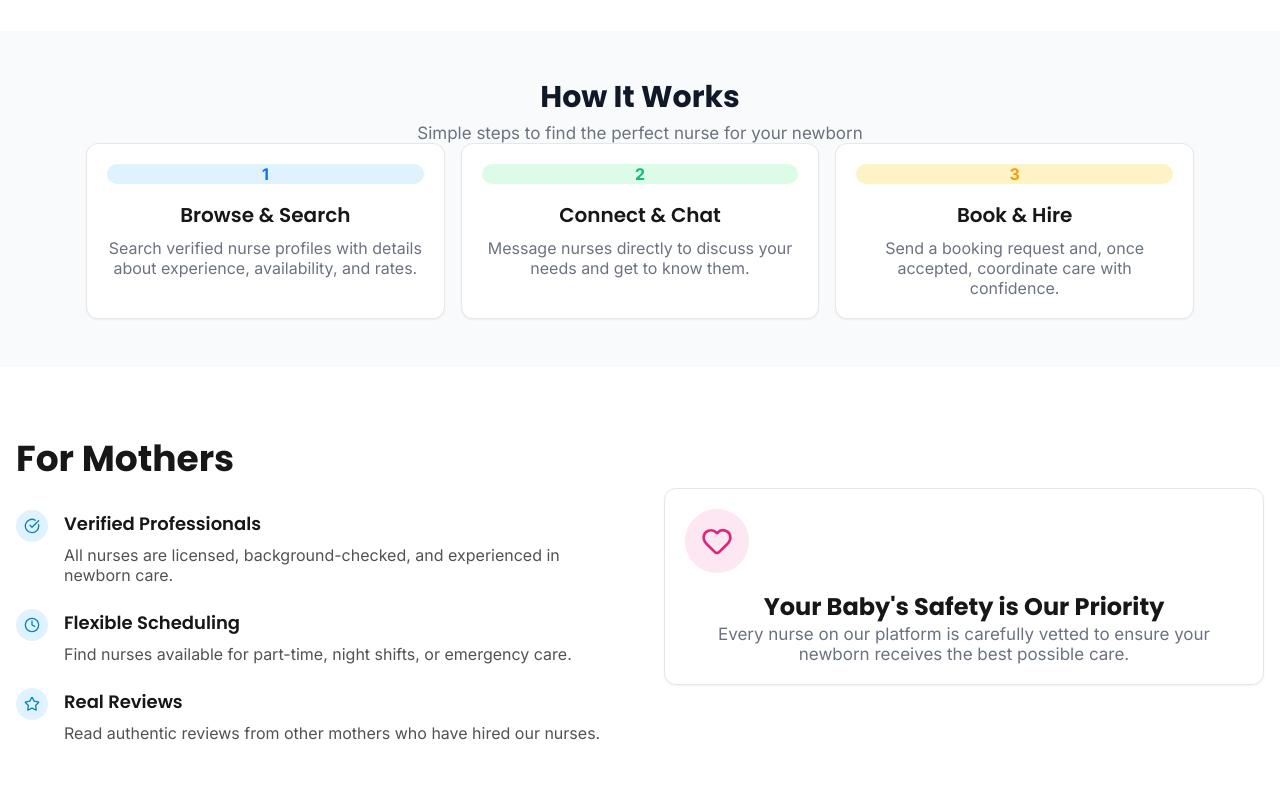
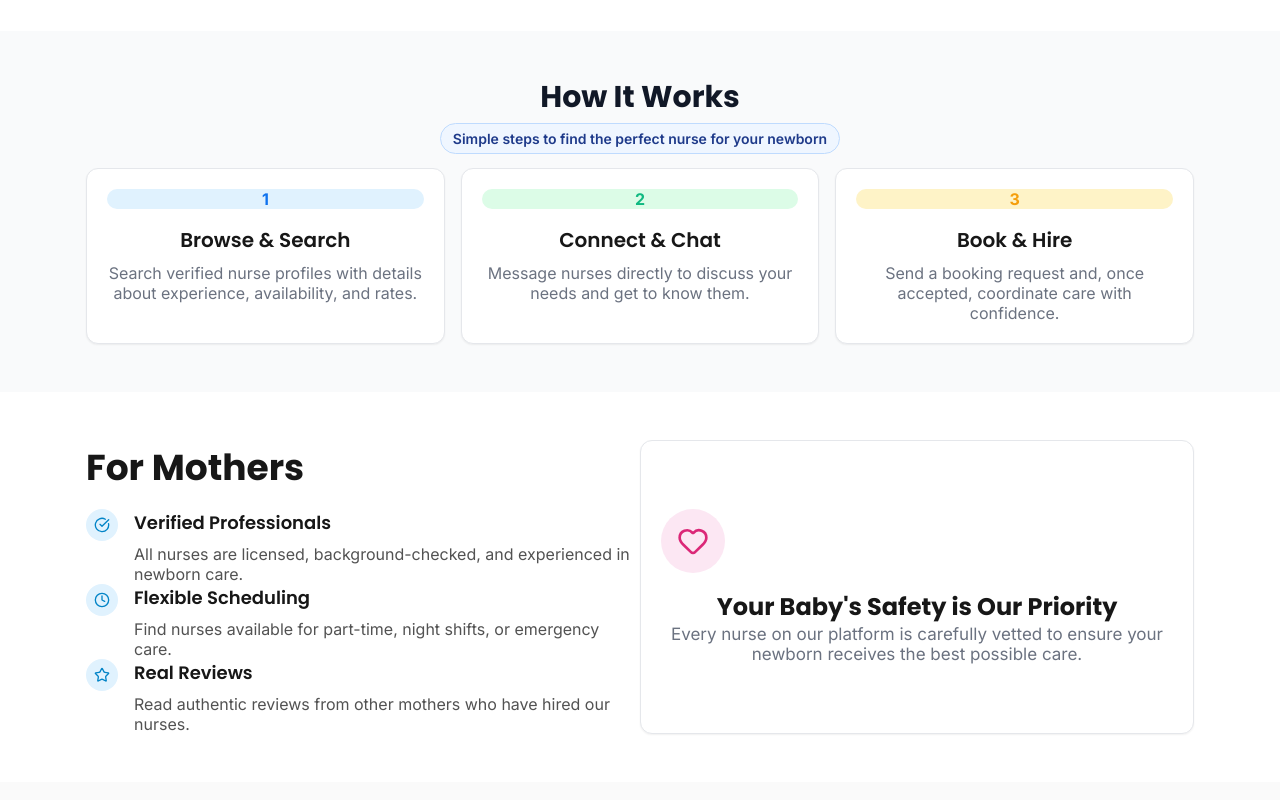
Before and after one commit to mohamadalmarzouq/NurseHire, a Next.js app: page / in a window 1280 px wide. Shown: the part 540-1340 px from the top of the page. Built offline with nearby package versions, Linux system fonts and the light colour scheme; no server answers.

Commit message:
Homepage: improve visibility and placement of How It Works subtitle

```diff
--- a/src/app/page.tsx
+++ b/src/app/page.tsx
@@ -104,12 +104,14 @@ export default function HomePage() {
       {/* How It Works */}
       <section className="nh-section">
         <div className="nh-container">
-          <div className="text-center mb-10">
-            <h2 className="nh-h2 mb-2">How It Works</h2>
-            <p className="nh-sub">Simple steps to find the perfect nurse for your newborn</p>
+          <div className="text-center" style={{marginBottom: '14px'}}>
+            <h2 className="nh-h2" style={{marginBottom:'8px'}}>How It Works</h2>
+            <div className="flex justify-center" style={{marginBottom:'14px'}}>
+              <span className="nh-badge nh-badge--info" style={{fontSize:'14px',padding:'6px 12px'}}>Simple steps to find the perfect nurse for your newborn</span>
+            </div>
           </div>
 
-          <div className="nh-grid nh-grid-3">
+          <div className="nh-grid nh-grid-3" style={{marginTop:'6px'}}>
             <div className="nh-card nh-card--lift text-center">
               <div className="w-14 h-14 mx-auto rounded-full flex items-center justify-center mb-4" style={{background:'#e0f2fe',color:'#0F73EE',fontWeight:700}}>1</div>
               <h3 className="text-xl font-semibold mb-2">Browse & Search</h3>
@@ -130,14 +132,14 @@ export default function HomePage() {
       </section>
 
       {/* Benefits for Mothers */}
-      <section className="section-padding bg-white">
-        <div className="container-custom">
-          <div className="grid grid-cols-1 lg:grid-cols-2 gap-12 items-center">
-            <div>
-              <h2 className="text-3xl md:text-4xl font-bold text-neutral-900 mb-6">
+      <section className="nh-section" style={{background:'#fff'}}>
+        <div className="nh-container">
+          <div className="grid grid-cols-1 lg:grid-cols-2 gap-10 items-stretch">
+            <div className="flex flex-col justify-center">
+              <h2 className="text-3xl md:text-4xl font-bold text-neutral-900" style={{marginBottom:'14px'}}>
                 For Mothers
               </h2>
-              <div className="space-y-6">
+              <div className="space-y-5">
                 <div className="flex items-start space-x-4">
                   <div className="w-8 h-8 bg-primary-100 rounded-full flex items-center justify-center flex-shrink-0 mt-1">
                     <CheckCircle className="w-4 h-4 text-primary-600" />
@@ -167,8 +169,8 @@ export default function HomePage() {
                 </div>
               </div>
             </div>
-            <div className="nh-card">
-              <div className="text-center">
+            <div className="nh-card flex items-center justify-center">
+              <div className="text-center" style={{maxWidth:'520px'}}>
                 <div className="w-16 h-16 mx-auto rounded-full flex items-center justify-center mb-4" style={{background:'#fce7f3'}}>
                   <Heart className="w-8 h-8" color="#DB2777" />
                 </div>
```
